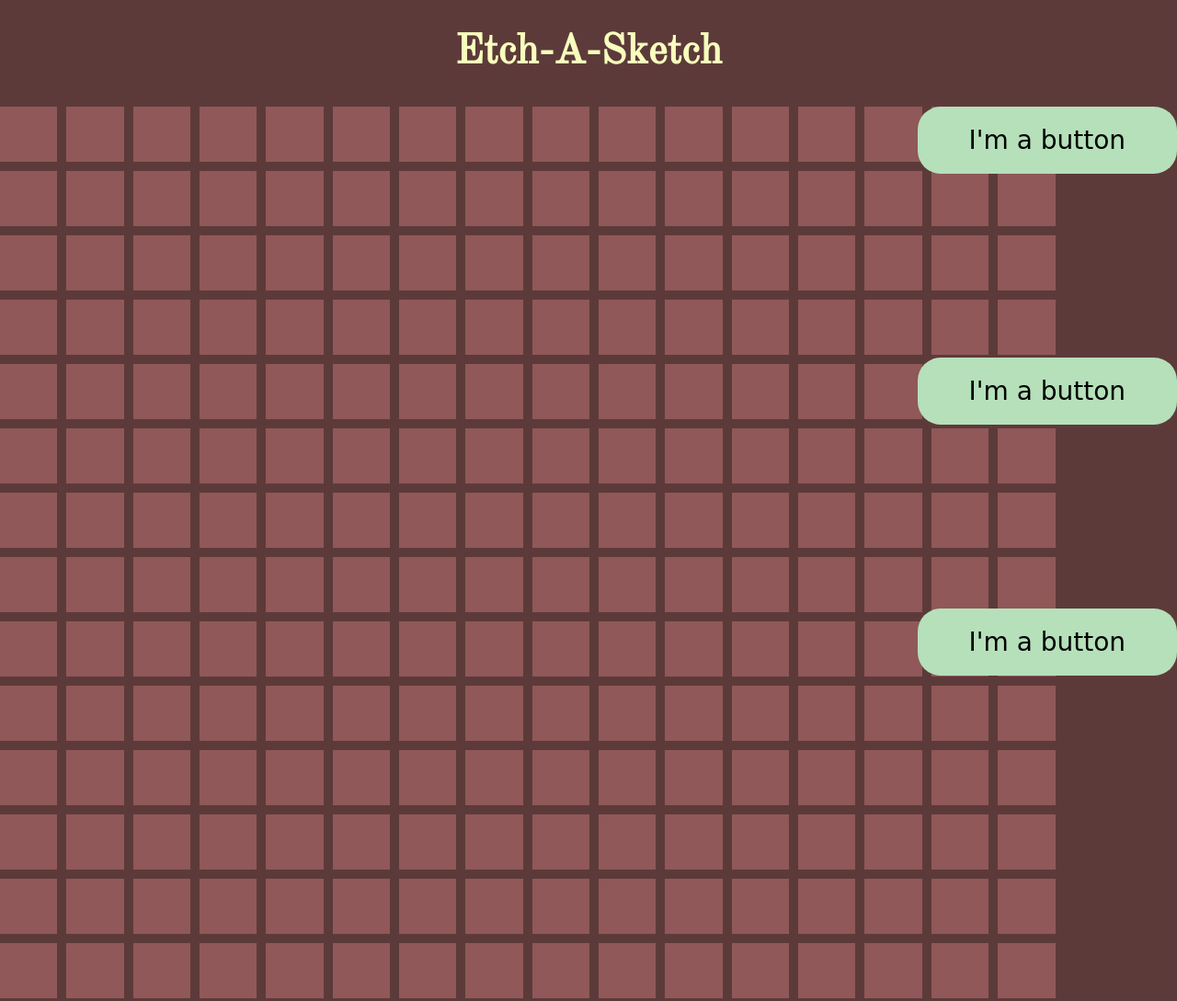
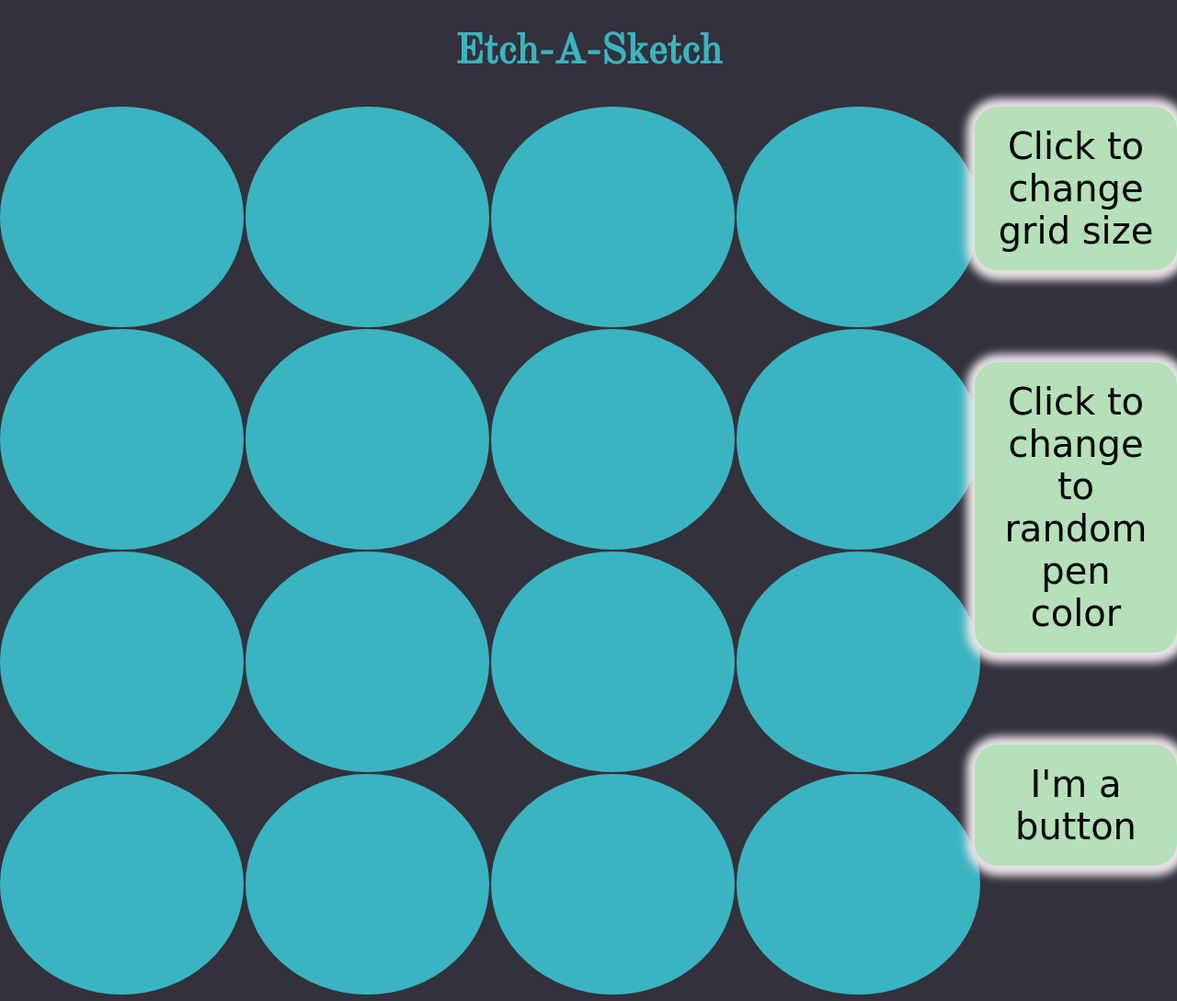
Before and after one commit to beansprout/etch-a-sketch, a plain HTML site: page index.html in a window 1280 px wide. Shown: the top 1089 px of the page at 92% size. Drawn offline with nearby package versions, Linux system fonts and the light colour scheme; a web font is replaced by a local one.

Commit message:
added click to change grid size functionality

```diff
--- a/index.html
+++ b/index.html
@@ -6,7 +6,7 @@
   <meta http-equiv="X-UA-Compatible" content="ie=edge">
   <title>Etch-A-Sketch</title>
   <link href="style.css" rel="stylesheet">
-  <link href="https://fonts.googleapis.com/css?family=Old+Standard+TT|Sue+Ellen+Francisco" rel="stylesheet">
+  <link href="https://fonts.googleapis.com/css?family=Averia+Serif+Libre|Old+Standard+TT" rel="stylesheet">
 </head>
 <body>
   <h1>Etch-A-Sketch</h1>
--- a/script.js
+++ b/script.js
@@ -1,57 +1,50 @@
+//-------- define colors-----------
+const bgColor = '#3bb4c1'; // grid box color
+const color1 = '#3bb4c1'; // h1 color
+const color2 = '#b5e0ba'; // button background
+const color3 = '#e9e4e6'; // button shadow
+const color4 = '#f6f5f5';
+const color5 = '#33313b';
+
+const varyColor = () => {
+  let color = Math.floor((Math.random()*1e5));
+  const hue = Math.floor((Math.random()*6));
+  console.log(color)
+  if (color.toString().length === 4) {
+    color = 'f'+color;
+  }
+    switch (hue) {
+      case 1: return '#f' + color;
+      case 2: return '#1' + color;
+      case 3: return '#0' + color;
+      case 4: return '#c' + color;
+      case 5: return '#b' + color;
+      default: return '#2' +color;
+    }
+}
+
+// --------- sound ----------------
+const bleep = new Audio();
+bleep.src = 'lesser_vibes_HTIS_Buttons_59_013.mp3';
+
+// --------misc -------------------
+document.querySelector('h1').style.color = color1;
+document.querySelector('body').style.backgroundColor = color5;
+const numOfButtons = 3;
+
+//--------- containers -------------
 const container = document.getElementById('container');
 const rightContainer = document.getElementById('right-container');
 // define container as grid
 container.style.display = 'grid';
 container.style.width = '1060px';
 // set column and row sizes
-const x = 16 // grid size example 2 equals 2x2 grid
-const colSize = 100 / x; //100% divided by x divs
-const rowSize = 100 / x; //100% divided x divs
-container.style.gridTemplateColumns = "repeat("+x+", "+colSize+"%)";
-// container.style.gridTemplateRows = "repeat("+x+", "+rowSize+"%)";
-// container.style.gridTemplateColumns = "repeat("+x+", 60px)";
-container.style.gridTemplateRows = "repeat("+x+", 60px)";
-container.style.gridColumnGap = '10px';
-container.style.gridRowGap = '10px';
+let gridSize = 4 // grid size example 2 equals 2x2 grid
 
-const createGrid = (gridSize) => {
-  let grid;
-  for (let i = 0; i < gridSize; i++) {
-    grid = document.createElement('div');
-    container.appendChild(grid);
-    if (i >= 0 && i <= 15) {
-      grid.className += 'row1 ';
-    }
-    if (i >=16 && i <= 32) {
-      grid.className += 'row2 ';
-    }
-    grid.id = (`div${i}`);
-    grid.className += ('box');
-  }
-}
-
-createGrid(256);
-
-const varyColor = () => {
-  const color = Math.floor((Math.random()*1e6));
-  return '#'+color;
-}
-
-const boxes = document.querySelectorAll('.box');
-const len = boxes.length;
-
-const setBGColor = (color) => {
-
-  for (let i = 0; i < len; i++) {
-    boxes[i].style.backgroundColor = color;
-  }
-}
-
-setBGColor('#905858');
-
-let setColor = varyColor();
-
+// ---------- hover effect function-------------
 const hoverEffect = () => {
+  const boxes = document.querySelectorAll('.box');
+  const len = boxes.length;
   for (let i = 0; i < len; i++) {
     boxes[i].addEventListener('mouseover', function(e) {
       e.target.style.backgroundColor = setColor;
@@ -61,6 +54,42 @@ const hoverEffect = () => {
 
 hoverEffect();
 
+const createGrid = (gridSize) => {
+  const colSize = (1060 / gridSize) + 'px'; //100% divided by x divs
+  const rowSize = (960 / gridSize) + 'px';
+  container.style.gridTemplateColumns = `repeat(${gridSize}, ${colSize})`;
+  container.style.gridTemplateRows = `repeat(${gridSize}, ${rowSize})`;
+  container.style.gridColumnGap = '2px';
+  container.style.gridRowGap = '2px';
+  let grid;
+  let gridArea = gridSize * gridSize;
+  for (let i = 0; i < gridArea; i++) {
+    grid = document.createElement('div');
+    container.appendChild(grid);
+    grid.id = (`div${i}`);
+    grid.className += ('box');
+    grid.style.borderRadius = '100%';
+    grid.style.backgroundColor = bgColor;
+    hoverEffect();
+  }
+}
+
+createGrid(gridSize);
+
+//  -------------- change/ set pen color ------
+  let setColor = varyColor();
+
+
+// ------remove grid---------------------------
+const removeGrid = () => {
+  console.log(container);
+  while (container.firstElementChild) {
+    container.removeChild(container.firstElementChild);
+  }
+
+}
+// ------ buttons -----------------------------
+
 const createButtons = (num) => {
   let btn;
   let p;
@@ -69,30 +98,62 @@ const createButtons = (num) => {
     p = document.createElement('p');
     rightContainer.appendChild(btn);
     rightContainer.appendChild(p);
-    console.log(btn);
     btn.className = 'btn';
     btn.id ='btn'+ i;
     btn.style.width = '160px;'
     btn.style.height = '100px;'
     btn.innerHTML = 'I\'m  a button';
     btn.style.padding = '20px';
-    btn.style.background = '#b5e0ba';
+    btn.style.background = color2;
     btn.style.borderRadius = '25px';
-    btn.style.fontSize = '28px';
-    btn.style.margin = "0 0 200px";
-
+    btn.style.fontSize = '40px';
+    btn.style.margin = "0 0 100px";
+    btn.style.cursor = 'pointer';
+    btn.style.transition = '0.2s';
+    btn.style.boxShadow = `${color3} 1px 1px 10px 10px`;
   }
 }
 
-createButtons(3);
+createButtons(numOfButtons);
 
-// btn1.id = 'btn1';
-// btn1.class = 'btn';
-// btn1.style.backgroundColor = '#b5e0ba';
-// btn1.style.color = '#905858'
-// btn1.style.width = '200px';
-// btn1.style.height = '150px';
-// btn1.style.fontSize = '28px';
-// btn1.innerHTML = 'Click me to change pen color';
+const btn0 = document.getElementById('btn0');
+const btn1 = document.getElementById('btn1');
+const btn2 = document.getElementById('btn1');
+const btns = document.querySelectorAll('.btn')
 
-// const btns = querySelectorAll('btn');
+const setButtonEffects = (num) => {
+  for (let i = 0; i < num; i++) {
+    btns[i].addEventListener('mousedown', (e) => {
+      btns[i].style.background = color1;
+      console.log(e.target)
+    })
+    btns[i].addEventListener('mouseup', (e) => {
+      btns[i].style.background = color2;
+    })
+    btns[i].addEventListener('mouseenter', (e) => {
+      btns[i].style.transform = ('scale(1.2)');
+      btns[i].style.boxShadow = (`${color4} 2px 2px 100px`);
+    })
+    btns[i].addEventListener('mouseleave', (e) => {
+      btns[i].style.transform = ('scale(1.0)');
+      btns[i].style.boxShadow = (`${color3} 1px 1px 10px 10px`)
+    })
+  }
+}
+
+setButtonEffects(numOfButtons);
+
+btn0.innerHTML = 'Click to change grid size';
+btn0.addEventListener('click', (e) => {
+  let newGridSize = prompt('New grid size: How many units per side?');
+  removeGrid();
+  createGrid(newGridSize);
+  const boxes = document.querySelectorAll('.box');
+})
+
+btn1.innerHTML = 'Click to change to random pen color';
+btn1.addEventListener('click', (e) => {
+  setColor = varyColor();
+  console.log(setColor);
+  bleep.play();
+})
--- a/style.css
+++ b/style.css
@@ -1,6 +1,6 @@
 body {
   margin:auto;
-  font-family: 'Sue Ellen Francisco', cursive;
+  font-family: 'Averia Serif Libre', cursive;
   background: #5d3a3a;
 }
 
@@ -8,13 +8,11 @@ h1 {
   text-align: center;
   font-family: 'Old Standard TT', serif;
   font-size: 45px;
-  color: #f7ffbd;
 }
 
 #outside-container {
   display: flex;
   justify-content: space-around;
-  /* width: 1360px; */
 }
 
 #right-container {
```
Also changed, not shown: 1 other file.
